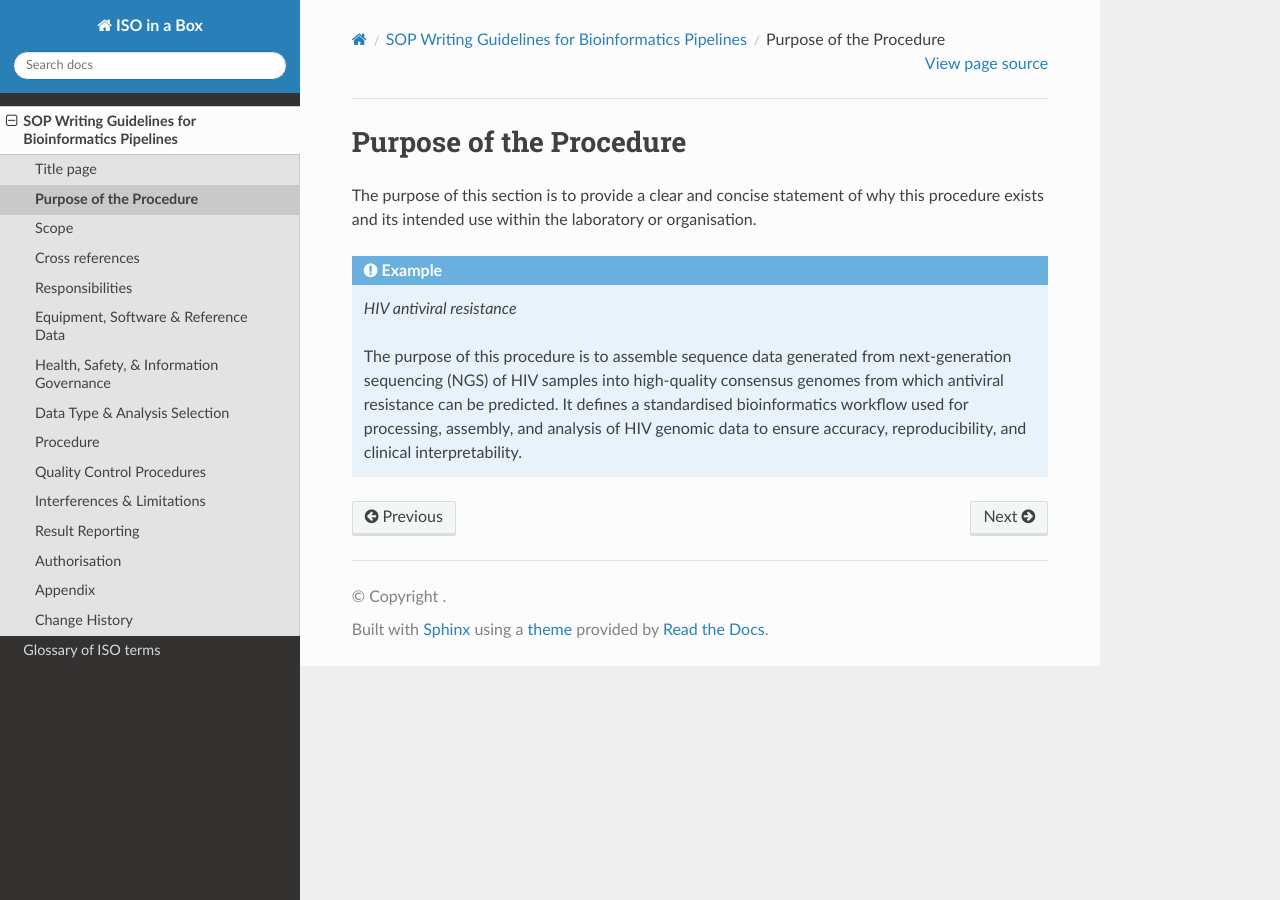
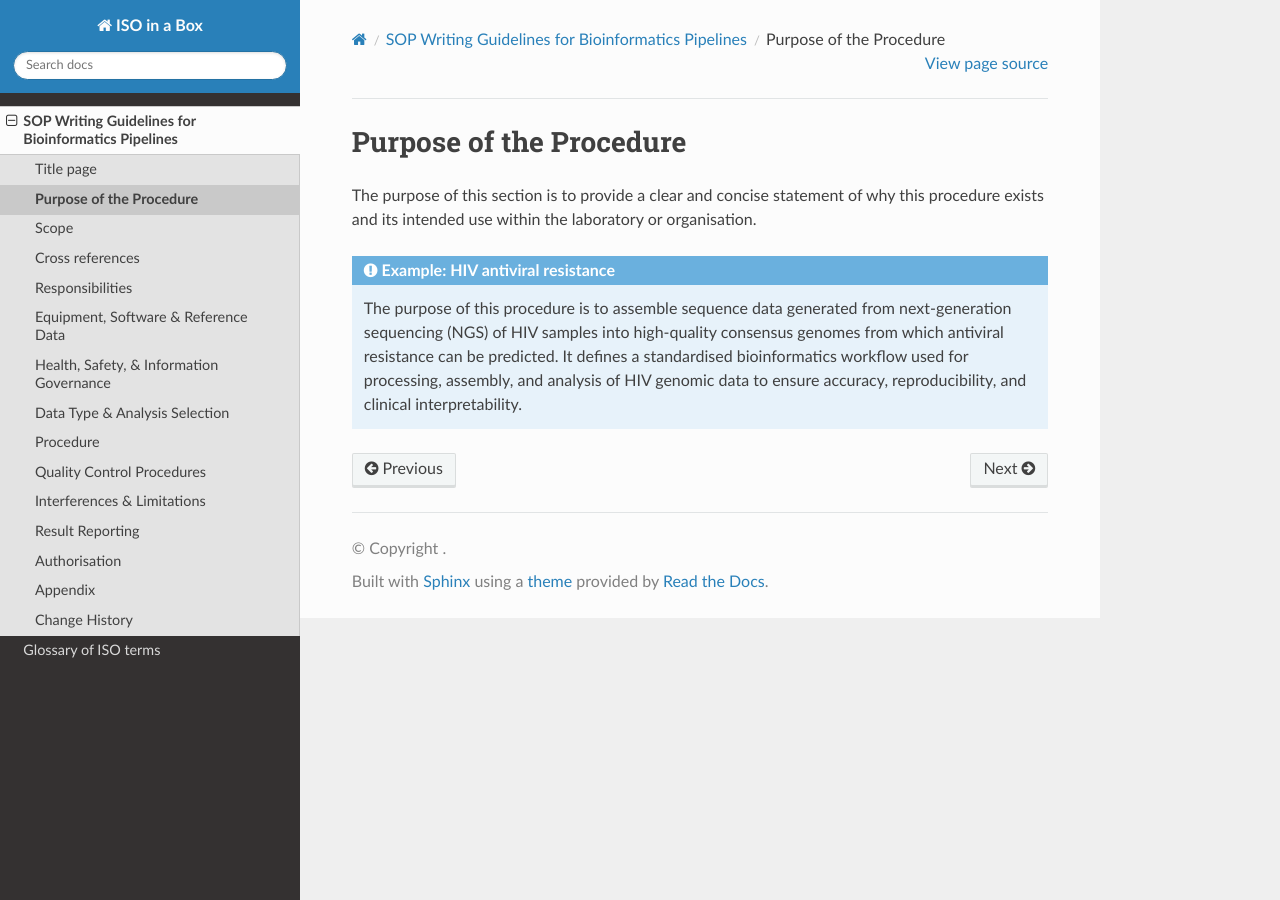
Before and after one commit to ASendellPrice/IIB-rtd, a Sphinx documentation site: the page built from docs/source/sop_guide_purpose.rst, in a window 1280 px wide. Built offline with Sphinx 7.4.7 and the Read the Docs theme 3.1.0, drawn with Linux system fonts in a browser that asks for light colours; pages that are not in the unit, such as notebooks, are missing from menus.

Commit message:
Changing formatting of box

```diff
--- a/docs/source/sop_guide_purpose.rst
+++ b/docs/source/sop_guide_purpose.rst
@@ -3,8 +3,6 @@ Purpose of the Procedure
 
 The purpose of this section is to provide a clear and concise statement of why this procedure exists and its intended use within the laboratory or organisation.
 
-.. admonition:: Example
-
-   *HIV antiviral resistance*
+.. admonition:: Example: HIV antiviral resistance
 
    The purpose of this procedure is to assemble sequence data generated from next-generation sequencing (NGS) of HIV samples into high-quality consensus genomes from which antiviral resistance can be predicted. It defines a standardised bioinformatics workflow used for processing, assembly, and analysis of HIV genomic data to ensure accuracy, reproducibility, and clinical interpretability.
```
